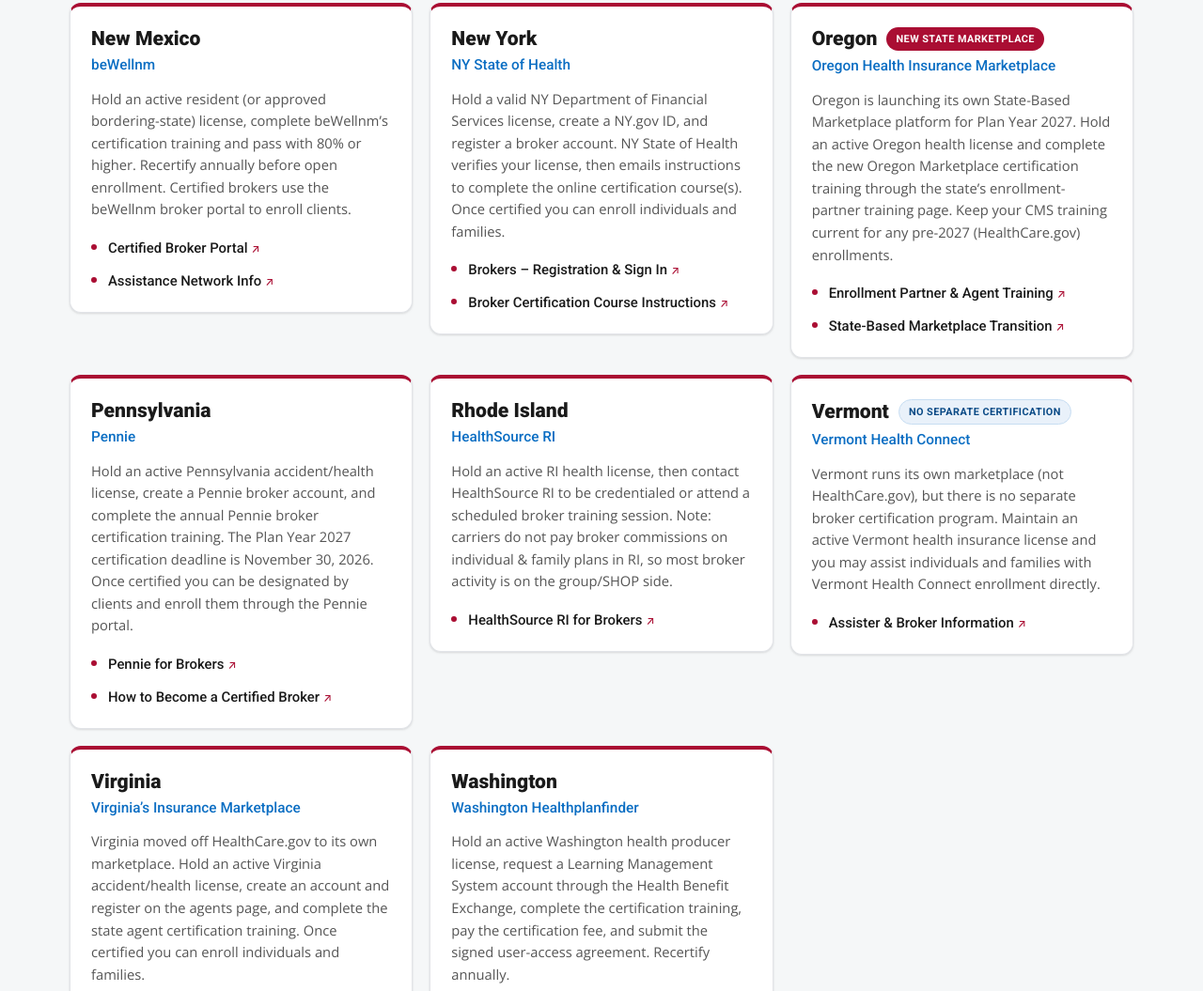
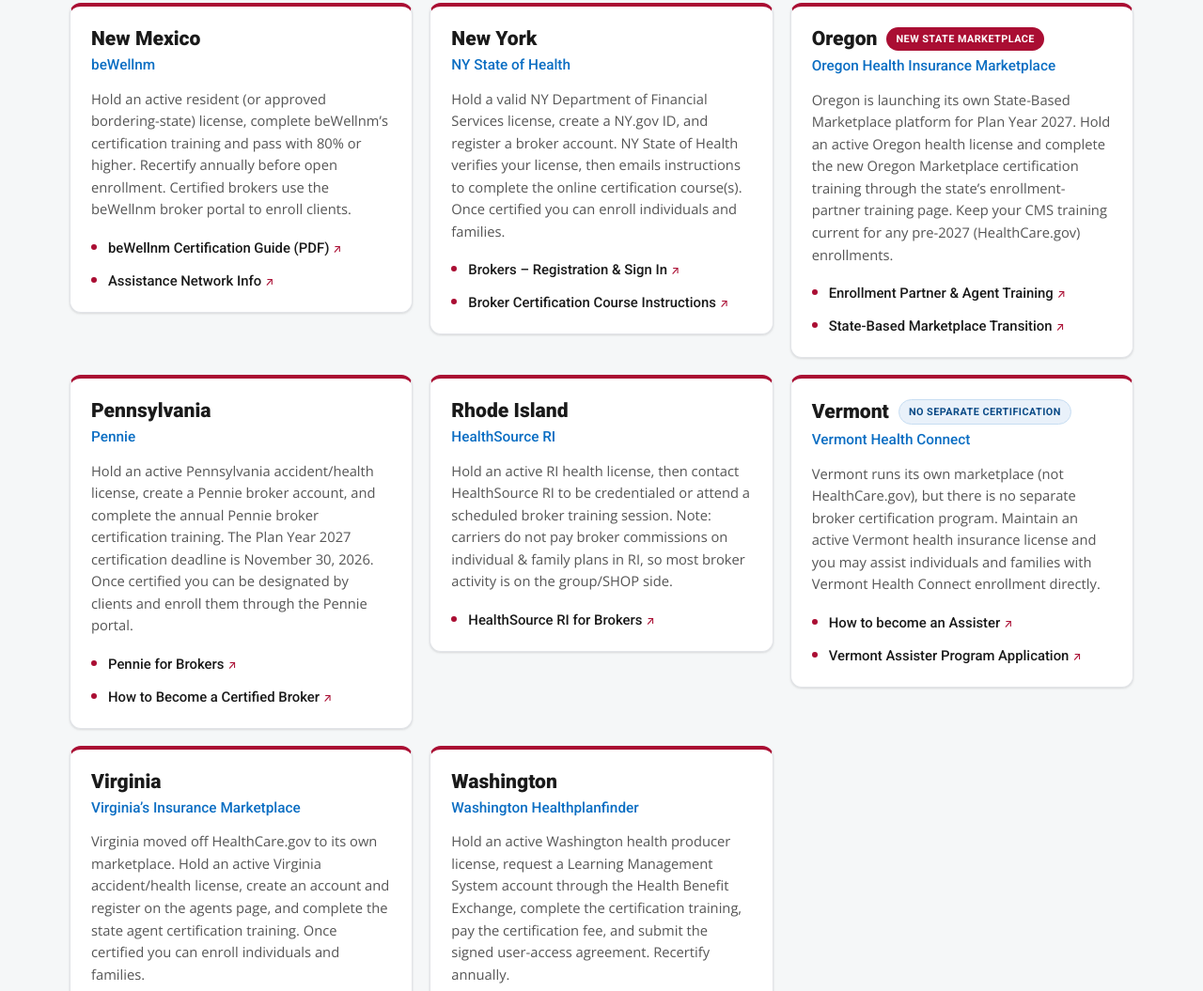
Before and after one commit to samueltrippmedicare-coder/aca-certification-hub, a plain HTML site: page index.html in a window 1280 px wide. Shown: the part 3829-4884 px from the top of the page at 94% size. Drawn offline with nearby package versions, Linux system fonts and the light colour scheme.

Commit message:
Update New Mexico (bundle beWellnm guide) and Vermont assister links

```diff
--- a/index.html
+++ b/index.html
@@ -323,7 +323,7 @@
             <p class="state-market">beWellnm</p>
             <p class="state-instr">Hold an active resident (or approved bordering-state) license, complete beWellnm&rsquo;s certification training and pass with 80% or higher. Recertify annually before open enrollment. Certified brokers use the beWellnm broker portal to enroll clients.</p>
             <ul class="state-links">
-              <li><a href="https://getcovered.bewellnm.com/broker/" target="_blank" rel="noopener noreferrer">Certified Broker Portal<span class="ext" aria-hidden="true">&#8599;</span></a></li>
+              <li><a href="beWellnm-Assister-Certification-Guide-NM.pdf" target="_blank" rel="noopener noreferrer">beWellnm Certification Guide (PDF)<span class="ext" aria-hidden="true">&#8599;</span></a></li>
               <li><a href="https://bewellnm.com/start/assistance-network/" target="_blank" rel="noopener noreferrer">Assistance Network Info<span class="ext" aria-hidden="true">&#8599;</span></a></li>
             </ul>
           </article>
@@ -389,7 +389,8 @@
             <p class="state-market">Vermont Health Connect</p>
             <p class="state-instr">Vermont runs its own marketplace (not HealthCare.gov), but there is no separate broker certification program. Maintain an active Vermont health insurance license and you may assist individuals and families with Vermont Health Connect enrollment directly.</p>
             <ul class="state-links">
-              <li><a href="https://info.healthconnect.vermont.gov/find-local-help/assister-faq" target="_blank" rel="noopener noreferrer">Assister &amp; Broker Information<span class="ext" aria-hidden="true">&#8599;</span></a></li>
+              <li><a href="https://info.healthconnect.vermont.gov/find-local-help/become-an-assister" target="_blank" rel="noopener noreferrer">How to become an Assister<span class="ext" aria-hidden="true">&#8599;</span></a></li>
+              <li><a href="https://forms.cloud.microsoft/Pages/ResponsePage.aspx?id=O5O0IK26PEOcAnDtzHVZxkB0Br4yxPZGvYA5t0ZmkH9UM0pXSkQ4UEVVVlEySzVTVVVKTFA0WlM3WSQlQCN0PWcu&amp;wdLOR=c8CF74961-8798-41DB-A4F2-871BC87692E3" target="_blank" rel="noopener noreferrer">Vermont Assister Program Application<span class="ext" aria-hidden="true">&#8599;</span></a></li>
             </ul>
           </article>
 
```
Also changed, not shown: 1 other file.
